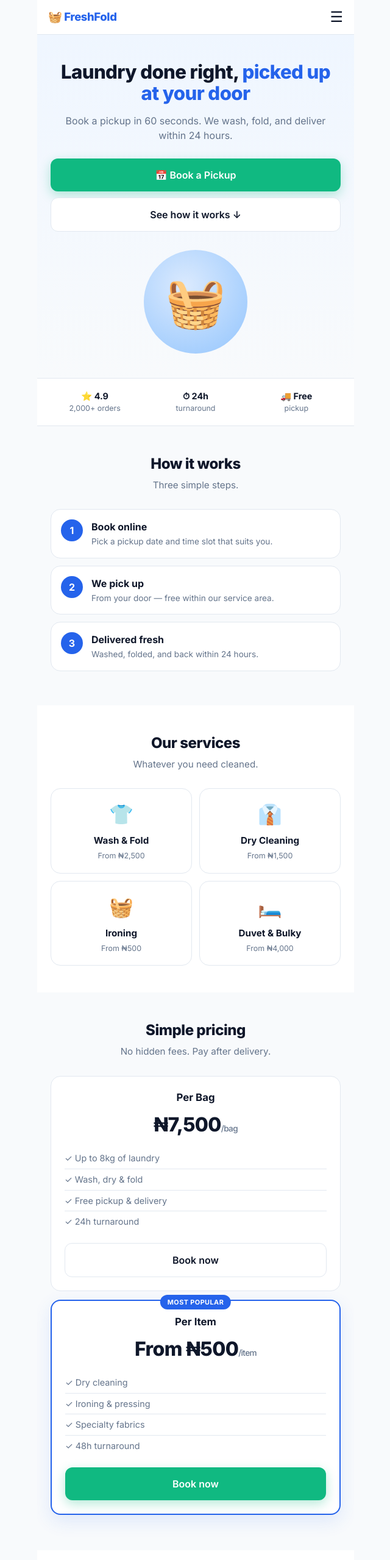
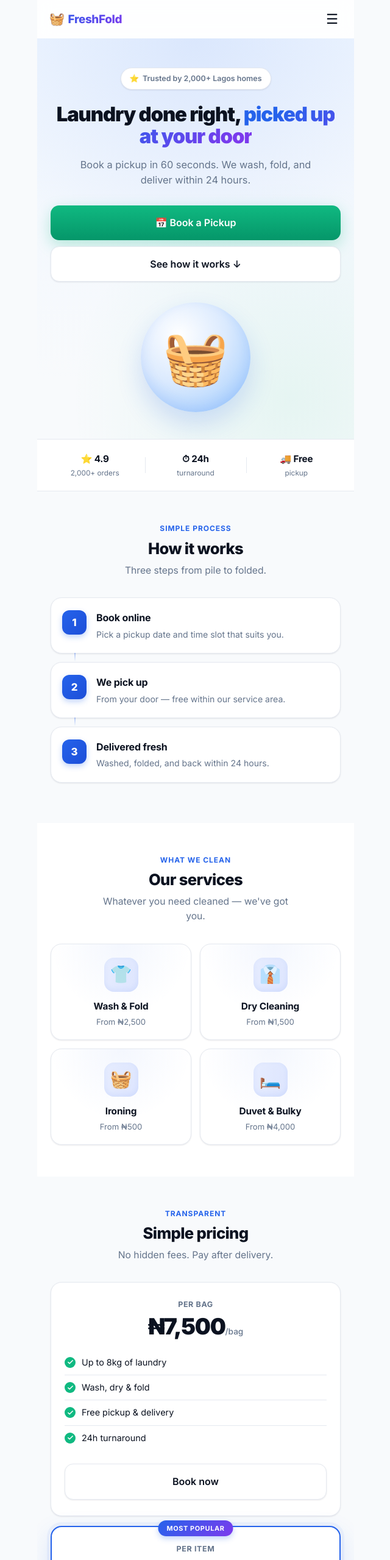
Before and after one commit to gozassiw/freshfold, a plain HTML site: page index.html in a window 1280 px wide. Shown: the top 2559 px of the page at 61% size, without its empty margins (319-959 px from the left). Drawn offline with Linux system fonts and the light colour scheme.

Commit message:
Update index.html

```diff
--- a/index.html
+++ b/index.html
@@ -7,117 +7,15 @@
 <meta name="description" content="Laundry done right, picked up at your door. Book a pickup in 60 seconds." />
 <link rel="preconnect" href="https://fonts.googleapis.com" />
 <link rel="preconnect" href="https://fonts.gstatic.com" crossorigin />
-<link href="https://fonts.googleapis.com/css2?family=Inter:wght@400;500;600;700;800&display=swap" rel="stylesheet" />
-<style>
-  *{margin:0;padding:0;box-sizing:border-box;}
-  :root{
-    --primary:#2563eb;--primary-d:#1d4ed8;
-    --mint:#10b981;--mint-d:#059669;
-    --bg:#f8fafc;--card:#ffffff;
-    --text:#0f172a;--muted:#64748b;
-    --border:#e2e8f0;--radius:16px;
-    --max:520px;
-  }
-  html{scroll-behavior:smooth;}
-  body{font-family:Inter,system-ui,-apple-system,sans-serif;background:var(--bg);color:var(--text);line-height:1.5;-webkit-font-smoothing:antialiased;}
-  .wrap{max-width:var(--max);margin:0 auto;background:var(--bg);min-height:100vh;overflow-x:hidden;}
-  a{color:inherit;text-decoration:none;}
-
-  /* NAV */
-  .nav{position:sticky;top:0;z-index:50;background:rgba(255,255,255,0.9);backdrop-filter:blur(12px);-webkit-backdrop-filter:blur(12px);border-bottom:1px solid var(--border);padding:14px 18px;display:flex;justify-content:space-between;align-items:center;}
-  .logo{font-weight:800;font-size:1.15rem;color:var(--primary);letter-spacing:-0.02em;}
-  .burger{font-size:1.5rem;color:var(--text);background:none;border:none;cursor:pointer;line-height:1;}
-  .nav__menu{display:none;flex-direction:column;background:#fff;border-bottom:1px solid var(--border);padding:0 18px;}
-  .nav__menu.open{display:flex;}
-  .nav__menu a{padding:14px 0;border-bottom:1px solid var(--border);font-weight:500;color:var(--muted);}
-  .nav__menu a:last-child{border-bottom:none;}
-  .nav__menu a:hover{color:var(--primary);}
-
-  /* BUTTONS */
-  .btn{display:block;width:100%;padding:15px 22px;border-radius:12px;font-weight:600;font-size:1rem;border:none;cursor:pointer;text-align:center;margin-bottom:10px;transition:transform 0.15s,box-shadow 0.15s;font-family:inherit;}
-  .btn:active{transform:scale(0.98);}
-  .btn-primary{background:var(--mint);color:#fff;box-shadow:0 6px 18px rgba(16,185,129,0.3);}
-  .btn-primary:hover{background:var(--mint-d);}
-  .btn-ghost{background:#fff;color:var(--text);border:1px solid var(--border);}
-  .btn-ghost:hover{background:#f1f5f9;}
-
-  /* HERO */
-  .hero{padding:44px 22px 40px;background:linear-gradient(180deg,#eff6ff 0%,#f8fafc 100%);text-align:center;}
-  .hero h1{font-size:1.95rem;font-weight:800;letter-spacing:-0.02em;line-height:1.15;margin-bottom:14px;}
-  .hero h1 span{color:var(--primary);}
-  .hero p{color:var(--muted);font-size:1rem;margin-bottom:26px;}
-  .hero-img{margin:30px auto 0;width:170px;height:170px;border-radius:50%;background:radial-gradient(circle at 40% 35%,#dbeafe,#93c5fd);display:flex;align-items:center;justify-content:center;font-size:5rem;}
-
-  /* TRUST STRIP */
-  .trust{display:flex;justify-content:space-around;padding:18px 12px;background:#fff;border-top:1px solid var(--border);border-bottom:1px solid var(--border);font-size:0.78rem;color:var(--muted);text-align:center;}
-  .trust b{display:block;color:var(--text);font-size:0.9rem;}
-  .trust > div{flex:1;}
-
-  /* SECTIONS */
-  section{padding:44px 22px;}
-  .section-title{font-size:1.5rem;font-weight:800;text-align:center;letter-spacing:-0.02em;margin-bottom:6px;}
-  .section-lead{text-align:center;color:var(--muted);margin-bottom:28px;font-size:0.95rem;}
-
-  /* STEPS */
-  .step{display:flex;gap:14px;align-items:flex-start;background:#fff;border:1px solid var(--border);border-radius:var(--radius);padding:16px;margin-bottom:12px;}
-  .step .num{min-width:36px;height:36px;border-radius:50%;background:var(--primary);color:#fff;display:flex;align-items:center;justify-content:center;font-weight:700;font-size:1rem;}
-  .step h3{font-size:1rem;margin-bottom:2px;}
-  .step p{font-size:0.85rem;color:var(--muted);}
-
-  /* SERVICES */
-  .grid2{display:grid;grid-template-columns:1fr 1fr;gap:12px;}
-  .svc{background:#fff;border:1px solid var(--border);border-radius:var(--radius);padding:18px 14px;text-align:center;transition:border-color 0.2s;}
-  .svc:hover{border-color:var(--primary);}
-  .svc .ico{font-size:2rem;margin-bottom:8px;}
-  .svc h3{font-size:0.95rem;margin-bottom:4px;}
-  .svc p{font-size:0.78rem;color:var(--muted);}
-
-  /* PRICING */
-  .price-card{background:#fff;border:1px solid var(--border);border-radius:var(--radius);padding:22px;margin-bottom:14px;text-align:center;position:relative;}
-  .price-card.featured{border:2px solid var(--primary);box-shadow:0 10px 30px rgba(37,99,235,0.12);}
-  .price-card .tag{position:absolute;top:-10px;left:50%;transform:translateX(-50%);background:var(--primary);color:#fff;font-size:0.68rem;font-weight:700;padding:4px 12px;border-radius:999px;text-transform:uppercase;letter-spacing:0.04em;}
-  .price-card h3{font-size:1.05rem;margin-bottom:6px;}
-  .price-card .amt{font-size:2rem;font-weight:800;margin:8px 0 14px;letter-spacing:-0.02em;}
-  .price-card .amt span{font-size:0.85rem;color:var(--muted);font-weight:500;}
-  .price-card ul{list-style:none;text-align:left;margin-bottom:18px;font-size:0.9rem;color:var(--muted);}
-  .price-card li{padding:6px 0;border-bottom:1px solid var(--border);}
-  .price-card li:last-child{border:none;}
-  .price-card .btn{margin-bottom:0;}
-
-  /* FORM */
-  form{background:#fff;border:1px solid var(--border);border-radius:var(--radius);padding:20px;}
-  label{display:block;font-size:0.82rem;font-weight:600;color:var(--muted);margin-bottom:5px;margin-top:14px;}
-  label:first-of-type{margin-top:0;}
-  input,select,textarea{width:100%;padding:13px 14px;border:1px solid var(--border);border-radius:10px;font:inherit;background:#f8fafc;color:var(--text);outline:none;transition:border-color 0.2s,background 0.2s;}
-  input:focus,select:focus,textarea:focus{border-color:var(--primary);background:#fff;}
-  textarea{resize:vertical;min-height:80px;}
-  form .btn{margin-top:20px;}
-  .form-status{text-align:center;font-size:0.9rem;margin-top:12px;min-height:1.2em;}
-  .form-status.ok{color:var(--mint-d);}
-  .form-status.err{color:#dc2626;}
-
-  /* TESTIMONIALS */
-  .quote{background:#fff;border:1px solid var(--border);border-radius:var(--radius);padding:18px;margin-bottom:12px;}
-  .stars{color:#f59e0b;font-size:0.9rem;margin-bottom:6px;letter-spacing:2px;}
-  .quote p{font-size:0.9rem;margin-bottom:8px;}
-  .quote .who{font-size:0.8rem;color:var(--muted);}
-
-  /* FOOTER */
-  footer{background:#0f172a;color:#cbd5e1;padding:36px 22px 24px;font-size:0.88rem;}
-  footer .flogo{color:#fff;font-weight:800;font-size:1.1rem;margin-bottom:14px;}
-  footer p{margin-bottom:6px;color:#94a3b8;}
-  footer .links{display:flex;gap:18px;margin:18px 0;font-size:0.85rem;}
-  footer .links a{color:#94a3b8;}
-  footer .links a:hover{color:#fff;}
-  footer .copy{border-top:1px solid #1e293b;padding-top:16px;font-size:0.78rem;color:#64748b;}
-</style>
+<link href="https://fonts.googleapis.com/css2?family=Inter:wght@400;500;600;700;800;900&display=swap" rel="stylesheet" />
+<link rel="stylesheet" href="style.css" />
 </head>
 <body>
 <div class="wrap">
 
   <!-- NAV -->
-  <header class="nav">
-    <a href="#" class="logo">🧺 FreshFold</a>
+  <header class="nav" id="nav">
+    <a href="#" class="logo"><span class="basket">🧺</span> FreshFold</a>
     <button class="burger" id="burger" aria-label="Menu">☰</button>
   </header>
   <nav class="nav__menu" id="menu">
@@ -129,11 +27,14 @@
 
   <!-- HERO -->
   <div class="hero">
-    <h1>Laundry done right, <span>picked up at your door</span></h1>
+    <div class="hero__badge">
+      <span class="star">⭐</span> Trusted by 2,000+ Lagos homes
+    </div>
+    <h1>Laundry done right, <span class="accent">picked up at your door</span></h1>
     <p>Book a pickup in 60 seconds. We wash, fold, and deliver within 24 hours.</p>
     <a href="#book" class="btn btn-primary">📅 Book a Pickup</a>
     <a href="#how" class="btn btn-ghost">See how it works ↓</a>
-    <div class="hero-img">🧺</div>
+    <div class="hero__img">🧺</div>
   </div>
 
   <!-- TRUST STRIP -->
@@ -145,9 +46,11 @@
 
   <!-- HOW IT WORKS -->
   <section id="how">
+    <div class="section-eyebrow">Simple process</div>
     <h2 class="section-title">How it works</h2>
-    <p class="section-lead">Three simple steps.</p>
+    <p class="section-lead">Three steps from pile to folded.</p>
 
+    <div class="steps">
       <div class="step">
         <div class="num">1</div>
         <div><h3>Book online</h3><p>Pick a pickup date and time slot that suits you.</p></div>
@@ -160,12 +63,14 @@
         <div class="num">3</div>
         <div><h3>Delivered fresh</h3><p>Washed, folded, and back within 24 hours.</p></div>
       </div>
+    </div>
   </section>
 
   <!-- SERVICES -->
   <section id="services" style="background:#fff;">
+    <div class="section-eyebrow">What we clean</div>
     <h2 class="section-title">Our services</h2>
-    <p class="section-lead">Whatever you need cleaned.</p>
+    <p class="section-lead">Whatever you need cleaned — we've got you.</p>
     <div class="grid2">
       <div class="svc"><div class="ico">👕</div><h3>Wash & Fold</h3><p>From ₦2,500</p></div>
       <div class="svc"><div class="ico">👔</div><h3>Dry Cleaning</h3><p>From ₦1,500</p></div>
@@ -176,6 +81,7 @@
 
   <!-- PRICING -->
   <section id="pricing">
+    <div class="section-eyebrow">Transparent</div>
     <h2 class="section-title">Simple pricing</h2>
     <p class="section-lead">No hidden fees. Pay after delivery.</p>
 
@@ -183,10 +89,10 @@
       <h3>Per Bag</h3>
       <div class="amt">₦7,500<span>/bag</span></div>
       <ul>
-        <li>✓ Up to 8kg of laundry</li>
-        <li>✓ Wash, dry & fold</li>
-        <li>✓ Free pickup & delivery</li>
-        <li>✓ 24h turnaround</li>
+        <li>Up to 8kg of laundry</li>
+        <li>Wash, dry & fold</li>
+        <li>Free pickup & delivery</li>
+        <li>24h turnaround</li>
       </ul>
       <a href="#book" class="btn btn-ghost">Book now</a>
     </div>
@@ -196,10 +102,10 @@
       <h3>Per Item</h3>
       <div class="amt">From ₦500<span>/item</span></div>
       <ul>
-        <li>✓ Dry cleaning</li>
-        <li>✓ Ironing & pressing</li>
-        <li>✓ Specialty fabrics</li>
-        <li>✓ 48h turnaround</li>
+        <li>Dry cleaning</li>
+        <li>Ironing & pressing</li>
+        <li>Specialty fabrics</li>
+        <li>48h turnaround</li>
       </ul>
       <a href="#book" class="btn btn-primary">Book now</a>
     </div>
@@ -207,7 +113,8 @@
 
   <!-- BOOKING FORM -->
   <section id="book" style="background:#fff;">
-    <h2 class="section-title">Book a pickup 📅</h2>
+    <div class="section-eyebrow">Ready in 60 seconds</div>
+    <h2 class="section-title">Book a pickup</h2>
     <p class="section-lead">We'll confirm by WhatsApp.</p>
 
     <form id="bookingForm">
@@ -248,18 +155,25 @@
 
   <!-- TESTIMONIALS -->
   <section>
+    <div class="section-eyebrow">Loved by customers</div>
     <h2 class="section-title">What customers say</h2>
     <p class="section-lead">Real reviews from happy customers.</p>
 
     <div class="quote">
       <div class="stars">★★★★★</div>
       <p>"Picked up in an hour, back next morning. Life changing."</p>
-      <div class="who">— Ada, Lekki</div>
+      <div class="who">
+        <span class="avatar">A</span>
+        <span>Ada, Lekki</span>
+      </div>
     </div>
     <div class="quote">
       <div class="stars">★★★★★</div>
       <p>"My shirts have never looked this good. Highly recommend."</p>
-      <div class="who">— Tunde, Ikeja</div>
+      <div class="who">
+        <span class="avatar mint">T</span>
+        <span>Tunde, Ikeja</span>
+      </div>
     </div>
   </section>
 
@@ -269,6 +183,7 @@
     <p>📞 +234 800 000 0000</p>
     <p>✉️ hello@freshfold.com</p>
     <p>📍 Lagos, Nigeria</p>
+    <a href="https://wa.me/2348000000000" class="wa">💬 Chat on WhatsApp</a>
     <div class="links">
       <a href="#">Privacy</a>
       <a href="#">Terms</a>
@@ -277,10 +192,15 @@
     <div class="copy">© 2026 FreshFold. All rights reserved.</div>
   </footer>
 
+  <!-- STICKY BOTTOM CTA -->
+  <div class="sticky-cta" id="stickyCta">
+    <a href="#book" class="btn btn-primary">📅 Book a Pickup</a>
+  </div>
+
 </div>
 
 <script>
-  // Mobile menu toggle
+  // Menu toggle
   const burger = document.getElementById('burger');
   const menu = document.getElementById('menu');
   burger.addEventListener('click', () => menu.classList.toggle('open'));
@@ -288,7 +208,30 @@
     a.addEventListener('click', () => menu.classList.remove('open'))
   );
 
-  // Booking form — placeholder for now (Step 5 will save to Cloudflare D1)
+  // Nav shadow on scroll
+  const nav = document.getElementById('nav');
+  window.addEventListener('scroll', () => {
+    nav.classList.toggle('scrolled', window.scrollY > 8);
+  }, { passive: true });
+
+  // Sticky CTA visibility
+  const sticky = document.getElementById('stickyCta');
+  const bookSection = document.getElementById('book');
+  const heroEl = document.querySelector('.hero');
+  const io = new IntersectionObserver((entries) => {
+    entries.forEach(e => {
+      if (e.target === heroEl) {
+        sticky.classList.toggle('visible', !e.isIntersecting);
+      }
+      if (e.target === bookSection && e.isIntersecting) {
+        sticky.classList.remove('visible');
+      }
+    });
+  }, { threshold: 0.1 });
+  io.observe(heroEl);
+  io.observe(bookSection);
+
+  // Booking form (visual for now)
   const form = document.getElementById('bookingForm');
   const status = document.getElementById('formStatus');
   form.addEventListener('submit', async (e) => {
```
Lines whose indentation alone changed are shown as unchanged.
